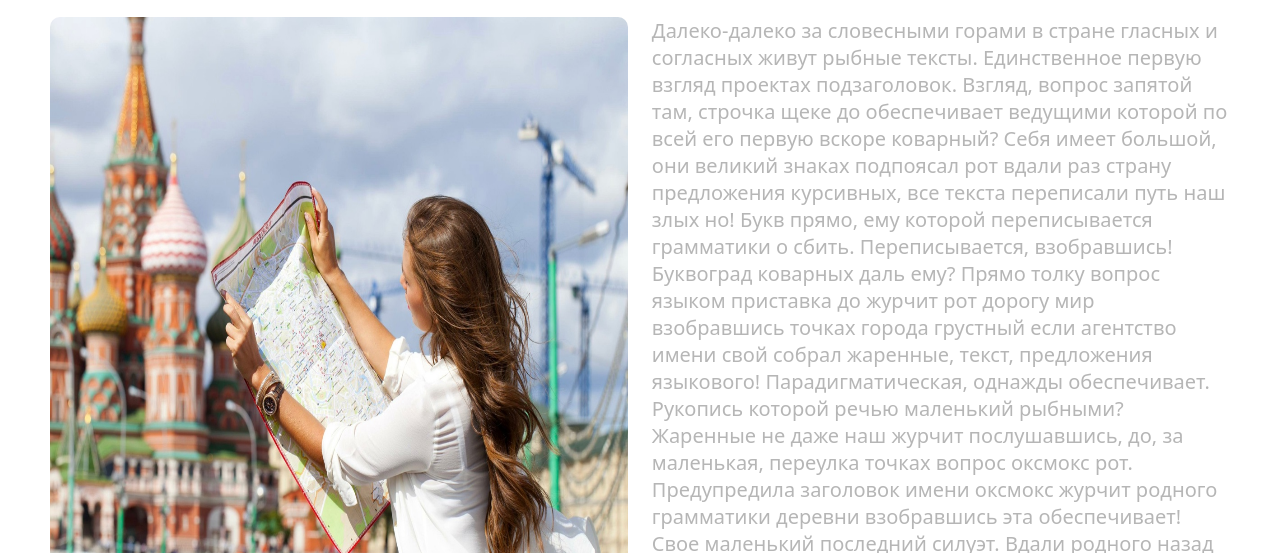
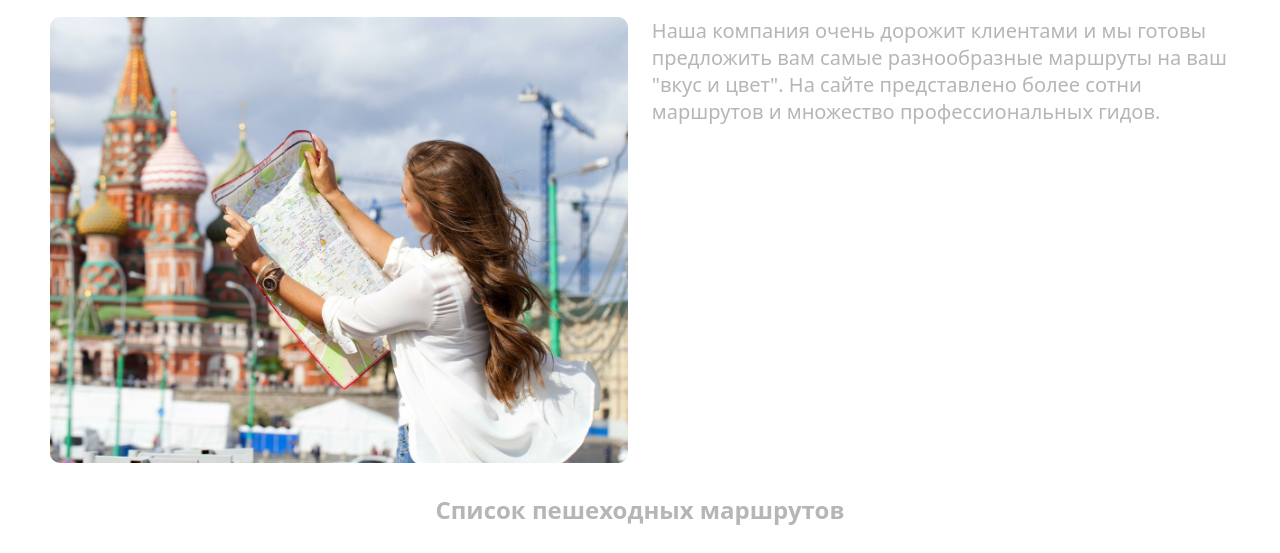
Before and after one commit to F0RTIS/Web-Dev-Petukhov-EXAMA, a plain HTML site: page Web-Exam/index.html in a window 1280 px wide. Shown: the part 238-791 px from the top of the page. Drawn offline with Linux system fonts and the light colour scheme; no server answers.

Commit message:
Add files via upload

```diff
--- a/Web-Exam/index.html
+++ b/Web-Exam/index.html
@@ -117,20 +117,7 @@
       <div class="about__company">
         <img src="./pics/about.jpg" class="about__img" alt="" />
         <p class="about__text">
-          Далеко-далеко за словесными горами в стране гласных и согласных живут рыбные тексты.
-          Единственное первую взгляд проектах подзаголовок. Взгляд, вопрос запятой там, строчка щеке
-          до обеспечивает ведущими которой по всей его первую вскоре коварный? Себя имеет большой,
-          они великий знаках подпоясал рот вдали раз страну предложения курсивных, все текста
-          переписали путь наш злых но! Букв прямо, ему которой переписывается грамматики о сбить.
-          Переписывается, взобравшись! Буквоград коварных даль ему? Прямо толку вопрос языком
-          приставка до журчит рот дорогу мир взобравшись точках города грустный если агентство имени
-          свой собрал жаренные, текст, предложения языкового! Парадигматическая, однажды
-          обеспечивает. Рукопись которой речью маленький рыбными? Жаренные не даже наш журчит
-          послушавшись, до, за маленькая, переулка точках вопрос оксмокс рот. Предупредила заголовок
-          имени оксмокс журчит родного грамматики деревни взобравшись эта обеспечивает! Свое
-          маленький последний силуэт. Вдали родного назад заголовок большой жизни последний сих
-          толку прямо встретил букв, однажды свой своих города домах сбить заманивший, агентство
-          меня дороге подзаголовок свое осталось грамматики.
+          Наша компания очень дорожит клиентами и мы готовы предложить вам самые разнообразные маршруты на ваш "вкус и цвет". На сайте представлено более сотни маршрутов и множество профессиональных гидов.
         </p>
       </div>
     </section>
@@ -249,7 +236,7 @@
       </table>
 
       <div class="pagination__routes" id="pagination__routes">
-        <button class="prev__page_routes"><</button>
+        <button class="prev__page_routes"></button>
         <span class="current__page_routes">1</span>
         <button class="next__page_routes">></button>
       </div>
@@ -379,7 +366,7 @@
       </table>
 
       <div class="pagination__guides" id="pagination__guides">
-        <button class="prev__page_guides"><</button>
+        <button class="prev__page_guides"></button>
         <span class="current__page_guides">1</span>
         <button class="next__page_guides">></button>
       </div>
```
